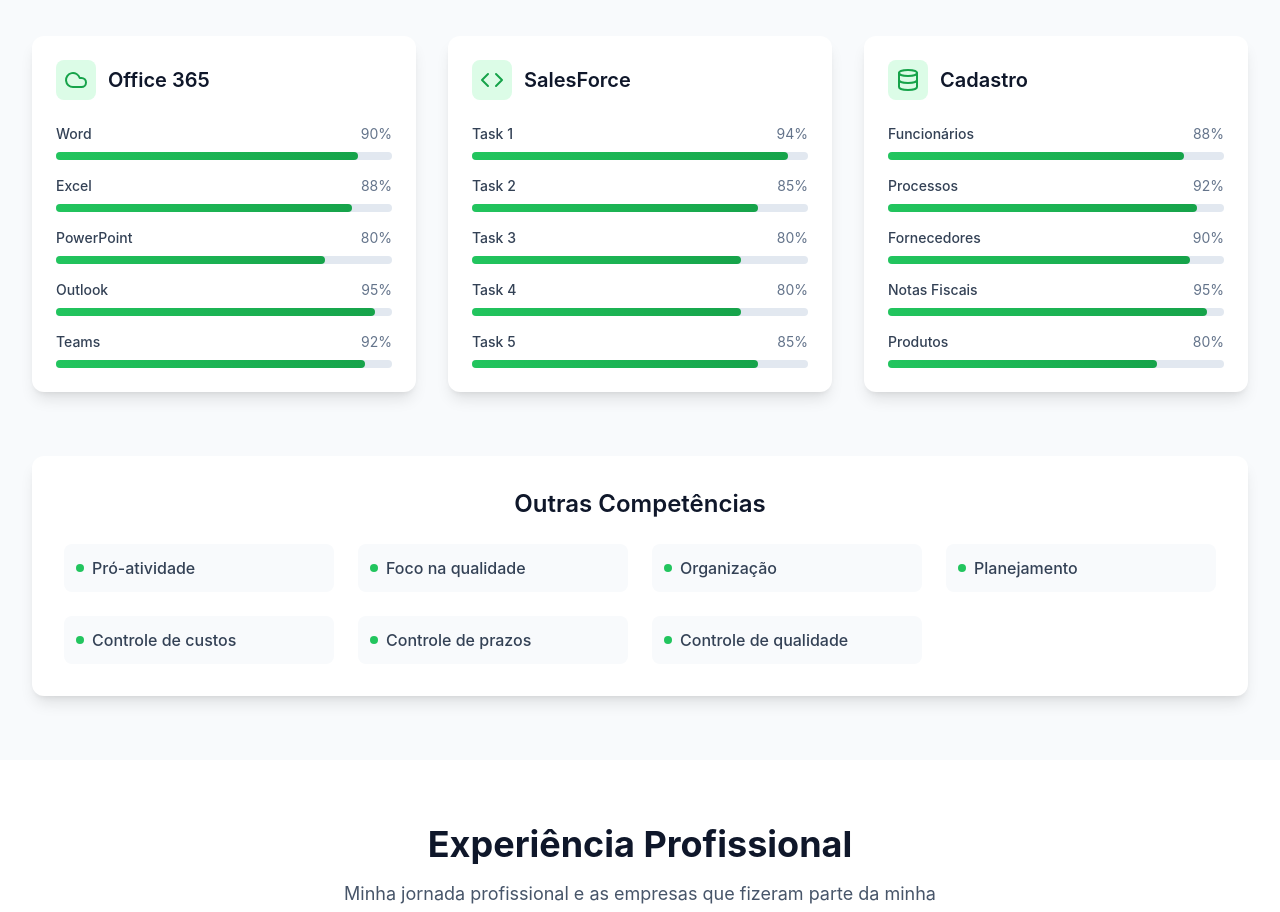
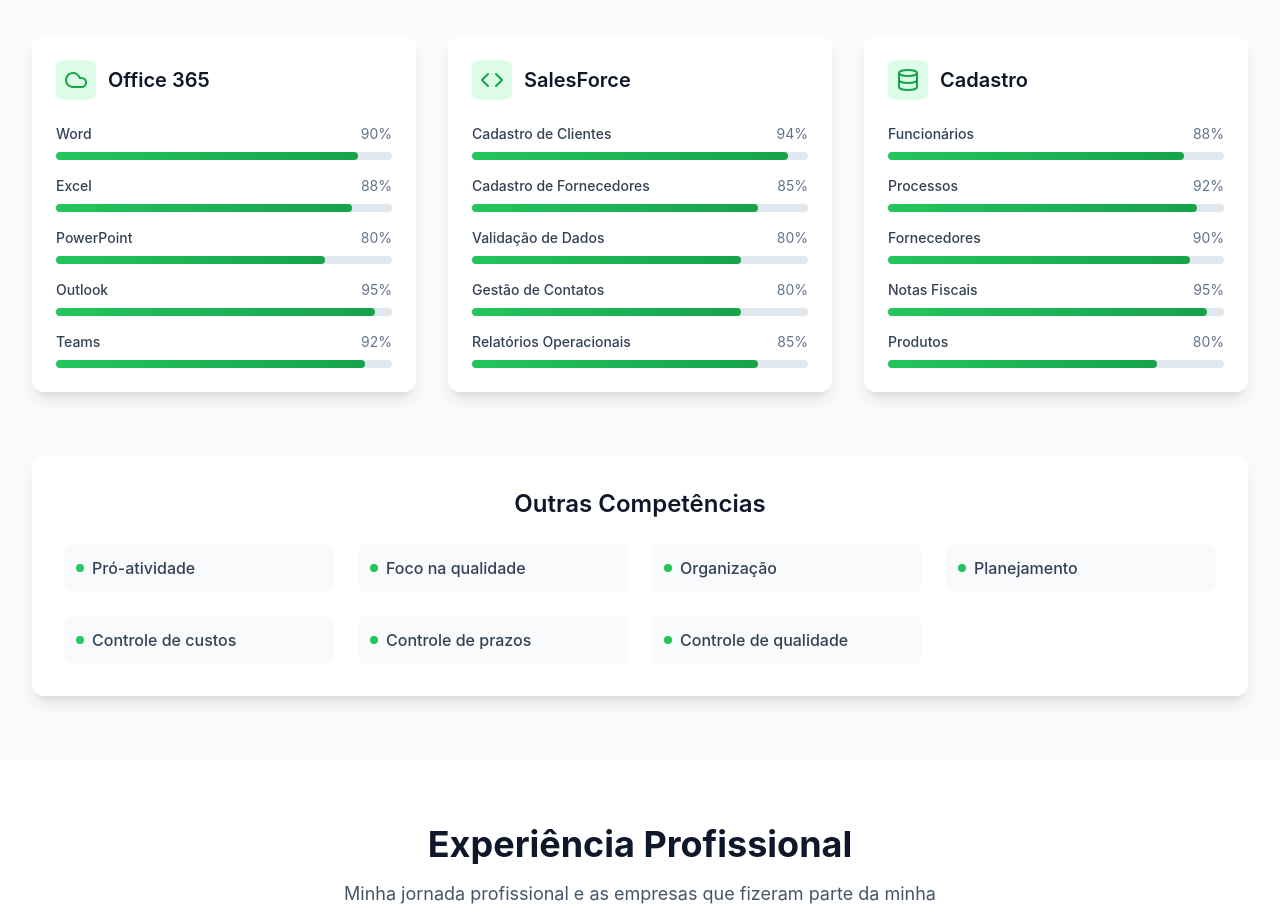
Before and after one commit to dbonate/portfolio-verde, a Next.js app: page / in a window 1280 px wide. Shown: the part 2200-3112 px from the top of the page. Built offline with nearby package versions, Linux system fonts and the light colour scheme.

Commit message:
feat: adjust salesforce and adjust excel

```diff
--- a/src/components/Skills.tsx
+++ b/src/components/Skills.tsx
@@ -20,11 +20,11 @@
       icon: Code,
       title: 'SalesForce',
       skills: [
-        { name: 'Task 1', level: 94 },
-        { name: 'Task 2', level: 85 },
-        { name: 'Task 3', level: 80 },
-        { name: 'Task 4', level: 80 },
-        { name: 'Task 5', level: 85 },
+        { name: 'Cadastro de Clientes', level: 94 },
+        { name: 'Cadastro de Fornecedores', level: 85 },
+        { name: 'Validação de Dados', level: 80 },
+        { name: 'Gestão de Contatos', level: 80 },
+        { name: 'Relatórios Operacionais', level: 85 },
       ]
     },
     {
```
